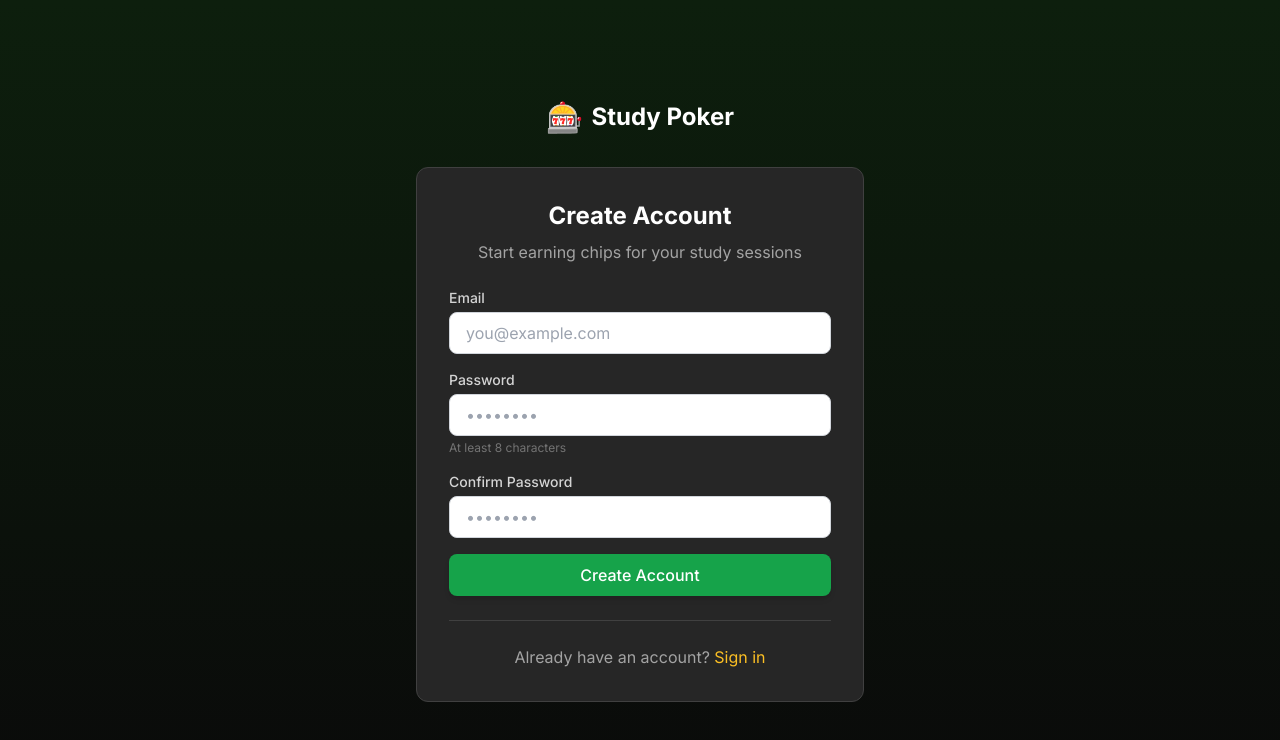
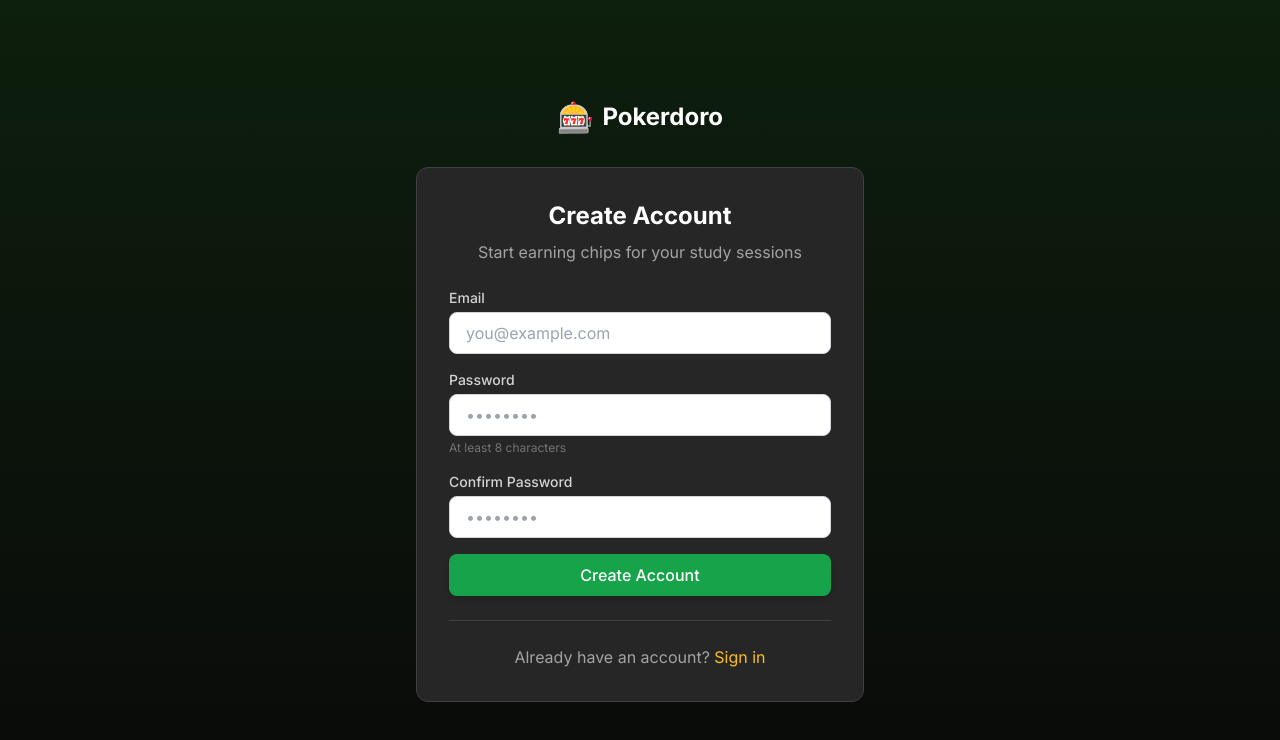
Before and after one commit to pythonpydev/gamify, a Next.js app: page /register in a window 1280 px wide. Shown: the top 740 px of the page. Built offline with nearby package versions, Linux system fonts and the light colour scheme.

Commit message:
brand name changed to pokerdoro

```diff
--- a/package.json
+++ b/package.json
@@ -1,5 +1,5 @@
 {
-  "name": "study-poker",
+  "name": "pokerdoro",
   "version": "0.1.0",
   "private": true,
   "scripts": {
--- a/src/app/(auth)/layout.tsx
+++ b/src/app/(auth)/layout.tsx
@@ -10,7 +10,7 @@ export default function AuthLayout({
         <div className="text-center mb-8">
           <a href="/" className="inline-flex items-center gap-2">
             <span className="text-3xl">🎰</span>
-            <span className="text-2xl font-bold text-white">Study Poker</span>
+            <span className="text-2xl font-bold text-white">Pokerdoro</span>
           </a>
         </div>
 
--- a/src/app/(auth)/login/page.tsx
+++ b/src/app/(auth)/login/page.tsx
@@ -1,8 +1,8 @@
 import { LoginForm } from '@/components/auth';
 
 export const metadata = {
-  title: 'Sign In | Study Poker',
-  description: 'Sign in to your Study Poker account',
+  title: 'Sign In | Pokerdoro',
+  description: 'Sign in to your Pokerdoro account',
 };
 
 export default function LoginPage() {
--- a/src/app/(auth)/register/page.tsx
+++ b/src/app/(auth)/register/page.tsx
@@ -1,8 +1,8 @@
 import { RegisterForm } from '@/components/auth';
 
 export const metadata = {
-  title: 'Create Account | Study Poker',
-  description: 'Create your Study Poker account and start earning chips',
+  title: 'Create Account | Pokerdoro',
+  description: 'Create your Pokerdoro account and start earning chips',
 };
 
 export default function RegisterPage() {
--- a/src/app/layout.tsx
+++ b/src/app/layout.tsx
@@ -13,7 +13,7 @@ const montserrat = Montserrat({
 });
 
 export const metadata: Metadata = {
-  title: 'Study Poker - Gamified Pomodoro Timer',
+  title: 'Pokerdoro - Gamified Pomodoro Timer',
   description: 'Turn your study sessions into poker winnings. Earn chips, climb ranks, and master your focus.',
   keywords: ['pomodoro', 'timer', 'study', 'gamification', 'productivity', 'poker'],
 };
--- a/src/app/page.tsx
+++ b/src/app/page.tsx
@@ -9,7 +9,7 @@ export default function LandingPage() {
         <nav className="flex items-center justify-between">
           <div className="flex items-center gap-2">
             <span className="text-2xl">🎰</span>
-            <span className="text-xl font-bold text-white">Study Poker</span>
+            <span className="text-xl font-bold text-white">Pokerdoro</span>
           </div>
           <div className="flex items-center gap-4">
             <Link
@@ -94,7 +94,7 @@ export default function LandingPage() {
       {/* Footer */}
       <footer className="container mx-auto px-4 py-8 mt-20 border-t border-neutral-800">
         <div className="text-center text-neutral-500 text-sm">
-          <p>© {new Date().getFullYear()} Study Poker. Built for focused learners.</p>
+          <p>© {new Date().getFullYear()} Pokerdoro. Built for focused learners.</p>
         </div>
       </footer>
     </div>
--- a/src/components/layout/Navigation.tsx
+++ b/src/components/layout/Navigation.tsx
@@ -31,7 +31,7 @@ export function Navigation() {
           {/* Logo */}
           <Link href="/" className="flex items-center gap-2">
             <span className="text-2xl">🎰</span>
-            <span className="text-xl font-bold text-white">Study Poker</span>
+            <span className="text-xl font-bold text-white">Pokerdoro</span>
           </Link>
 
           {/* Desktop navigation */}
```
